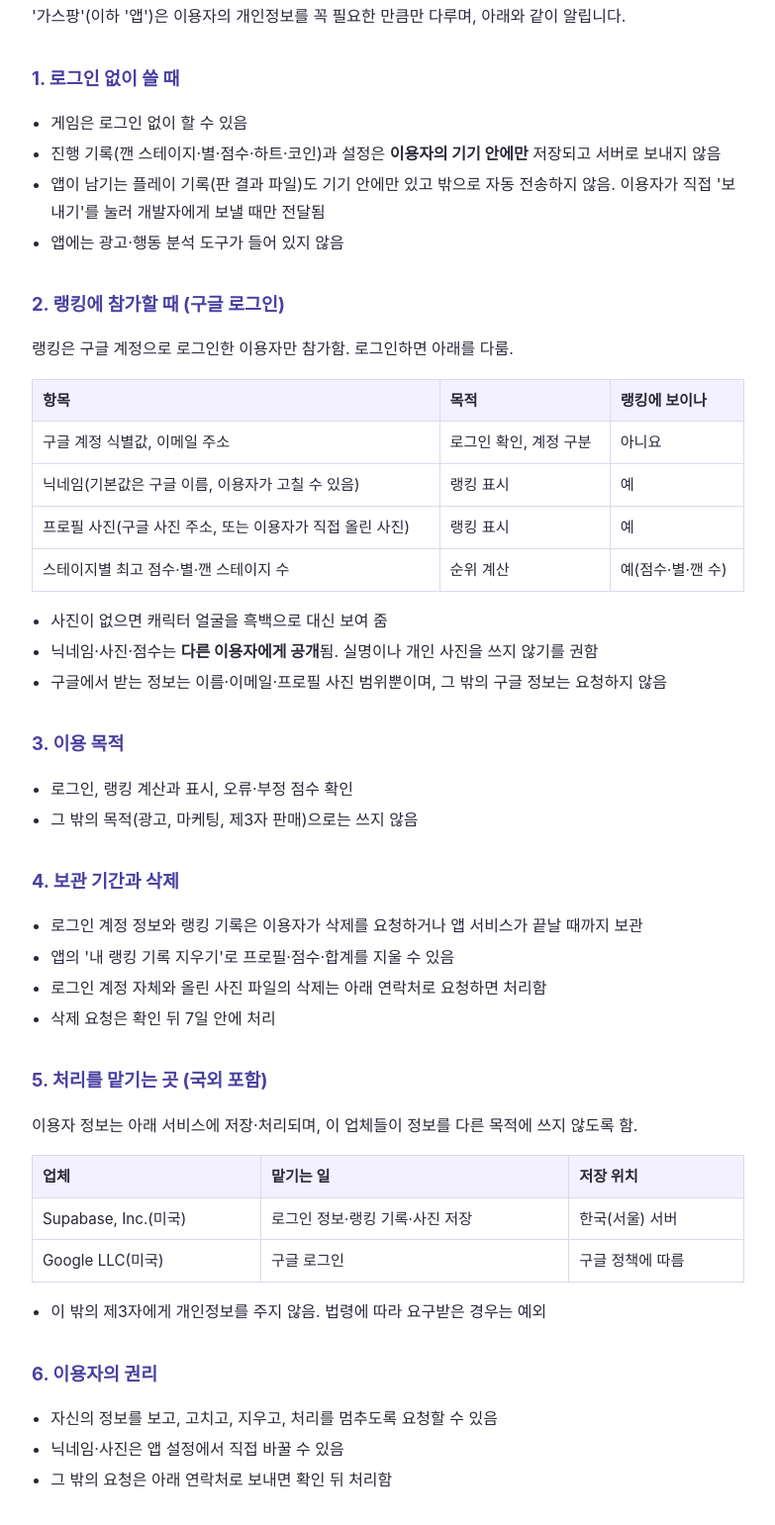
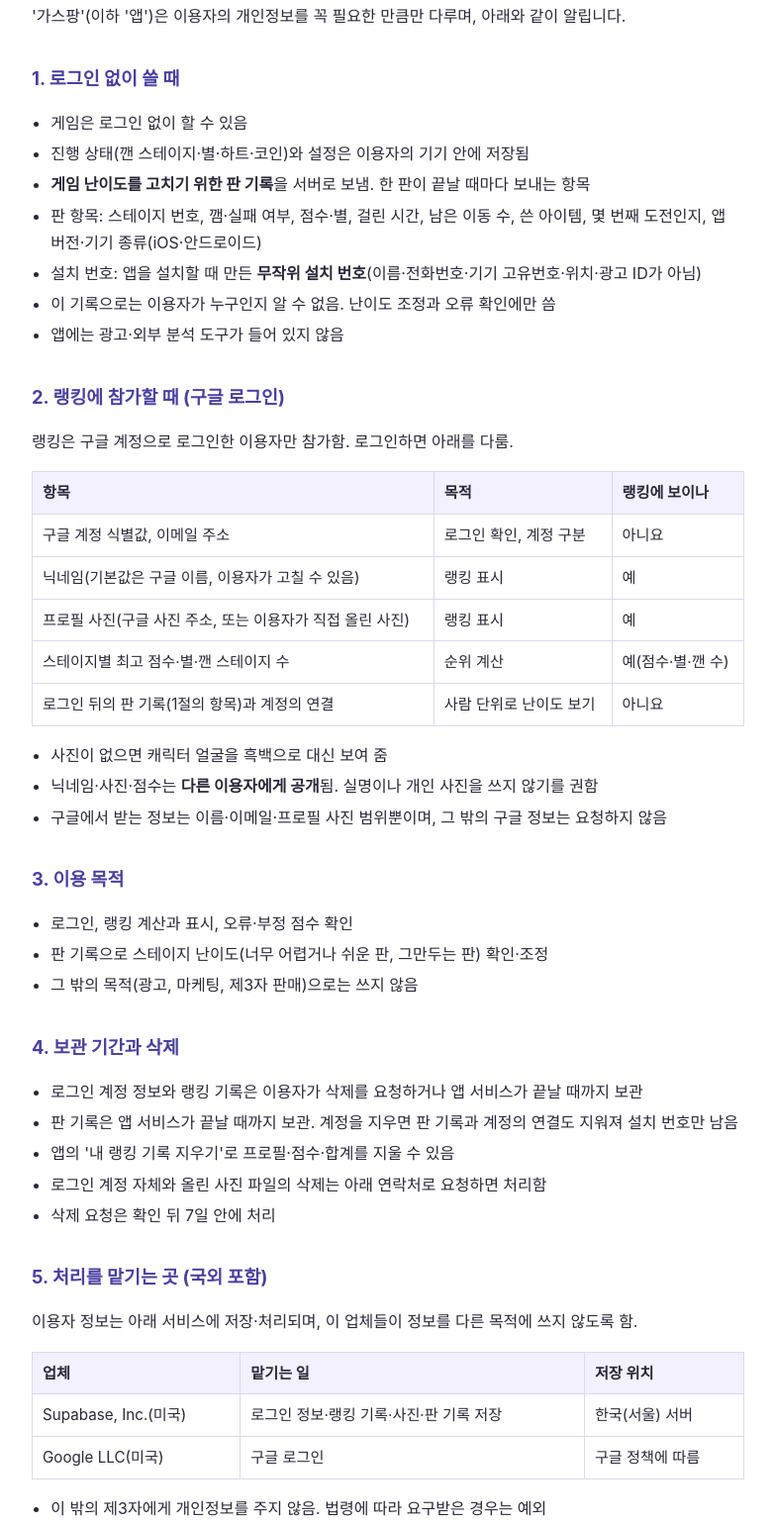
Before and after one commit to tereian/gaspang, a plain HTML site: page privacy.html in a window 1280 px wide. Shown: the part 245-1786 px from the top of the page at 99% size, without its empty margins (248-1031 px from the left). Drawn offline with Linux system fonts and the light colour scheme.

Commit message:
개인정보 처리방침: 판 기록 서버 전송 내용 추가 (시행일 2026-11-25)

```diff
--- a/privacy.html
+++ b/privacy.html
@@ -16,9 +16,12 @@ footer{margin-top:3em;font-size:.85rem;color:#777}
 <h2>1. 로그인 없이 쓸 때</h2>
 <ul>
 <li>게임은 로그인 없이 할 수 있음</li>
-<li>진행 기록(깬 스테이지·별·점수·하트·코인)과 설정은 <strong>이용자의 기기 안에만</strong> 저장되고 서버로 보내지 않음</li>
-<li>앱이 남기는 플레이 기록(판 결과 파일)도 기기 안에만 있고 밖으로 자동 전송하지 않음. 이용자가 직접 '보내기'를 눌러 개발자에게 보낼 때만 전달됨</li>
-<li>앱에는 광고·행동 분석 도구가 들어 있지 않음</li>
+<li>진행 상태(깬 스테이지·별·하트·코인)와 설정은 이용자의 기기 안에 저장됨</li>
+<li><strong>게임 난이도를 고치기 위한 판 기록</strong>을 서버로 보냄. 한 판이 끝날 때마다 보내는 항목</li>
+<li>판 항목: 스테이지 번호, 깸·실패 여부, 점수·별, 걸린 시간, 남은 이동 수, 쓴 아이템, 몇 번째 도전인지, 앱 버전·기기 종류(iOS·안드로이드)</li>
+<li>설치 번호: 앱을 설치할 때 만든 <strong>무작위 설치 번호</strong>(이름·전화번호·기기 고유번호·위치·광고 ID가 아님)</li>
+<li>이 기록으로는 이용자가 누구인지 알 수 없음. 난이도 조정과 오류 확인에만 씀</li>
+<li>앱에는 광고·외부 분석 도구가 들어 있지 않음</li>
 </ul>
 <h2>2. 랭킹에 참가할 때 (구글 로그인)</h2>
 <p>랭킹은 구글 계정으로 로그인한 이용자만 참가함. 로그인하면 아래를 다룸.</p>
@@ -28,6 +31,7 @@ footer{margin-top:3em;font-size:.85rem;color:#777}
 <tr><td>닉네임(기본값은 구글 이름, 이용자가 고칠 수 있음)</td><td>랭킹 표시</td><td>예</td></tr>
 <tr><td>프로필 사진(구글 사진 주소, 또는 이용자가 직접 올린 사진)</td><td>랭킹 표시</td><td>예</td></tr>
 <tr><td>스테이지별 최고 점수·별·깬 스테이지 수</td><td>순위 계산</td><td>예(점수·별·깬 수)</td></tr>
+<tr><td>로그인 뒤의 판 기록(1절의 항목)과 계정의 연결</td><td>사람 단위로 난이도 보기</td><td>아니요</td></tr>
 </table>
 <ul>
 <li>사진이 없으면 캐릭터 얼굴을 흑백으로 대신 보여 줌</li>
@@ -37,11 +41,13 @@ footer{margin-top:3em;font-size:.85rem;color:#777}
 <h2>3. 이용 목적</h2>
 <ul>
 <li>로그인, 랭킹 계산과 표시, 오류·부정 점수 확인</li>
+<li>판 기록으로 스테이지 난이도(너무 어렵거나 쉬운 판, 그만두는 판) 확인·조정</li>
 <li>그 밖의 목적(광고, 마케팅, 제3자 판매)으로는 쓰지 않음</li>
 </ul>
 <h2>4. 보관 기간과 삭제</h2>
 <ul>
 <li>로그인 계정 정보와 랭킹 기록은 이용자가 삭제를 요청하거나 앱 서비스가 끝날 때까지 보관</li>
+<li>판 기록은 앱 서비스가 끝날 때까지 보관. 계정을 지우면 판 기록과 계정의 연결도 지워져 설치 번호만 남음</li>
 <li>앱의 '내 랭킹 기록 지우기'로 프로필·점수·합계를 지울 수 있음</li>
 <li>로그인 계정 자체와 올린 사진 파일의 삭제는 아래 연락처로 요청하면 처리함</li>
 <li>삭제 요청은 확인 뒤 7일 안에 처리</li>
@@ -50,7 +56,7 @@ footer{margin-top:3em;font-size:.85rem;color:#777}
 <p>이용자 정보는 아래 서비스에 저장·처리되며, 이 업체들이 정보를 다른 목적에 쓰지 않도록 함.</p>
 <table>
 <tr><th>업체</th><th>맡기는 일</th><th>저장 위치</th></tr>
-<tr><td>Supabase, Inc.(미국)</td><td>로그인 정보·랭킹 기록·사진 저장</td><td>한국(서울) 서버</td></tr>
+<tr><td>Supabase, Inc.(미국)</td><td>로그인 정보·랭킹 기록·사진·판 기록 저장</td><td>한국(서울) 서버</td></tr>
 <tr><td>Google LLC(미국)</td><td>구글 로그인</td><td>구글 정책에 따름</td></tr>
 </table>
 <ul>
@@ -71,7 +77,7 @@ footer{margin-top:3em;font-size:.85rem;color:#777}
 <h2>8. 어린이</h2>
 <ul>
 <li>만 14세 미만은 보호자의 동의 없이 구글 로그인(랭킹 참가)을 쓰지 않도록 안내함</li>
-<li>로그인 없이 게임만 하는 경우는 개인정보를 보내지 않으므로 나이 제한이 없음</li>
+<li>로그인 없이 게임만 하는 경우는 누구인지 알 수 없는 판 기록만 보내므로 나이 제한이 없음</li>
 </ul>
 <h2>9. 방침이 바뀔 때</h2>
 <ul>
```
